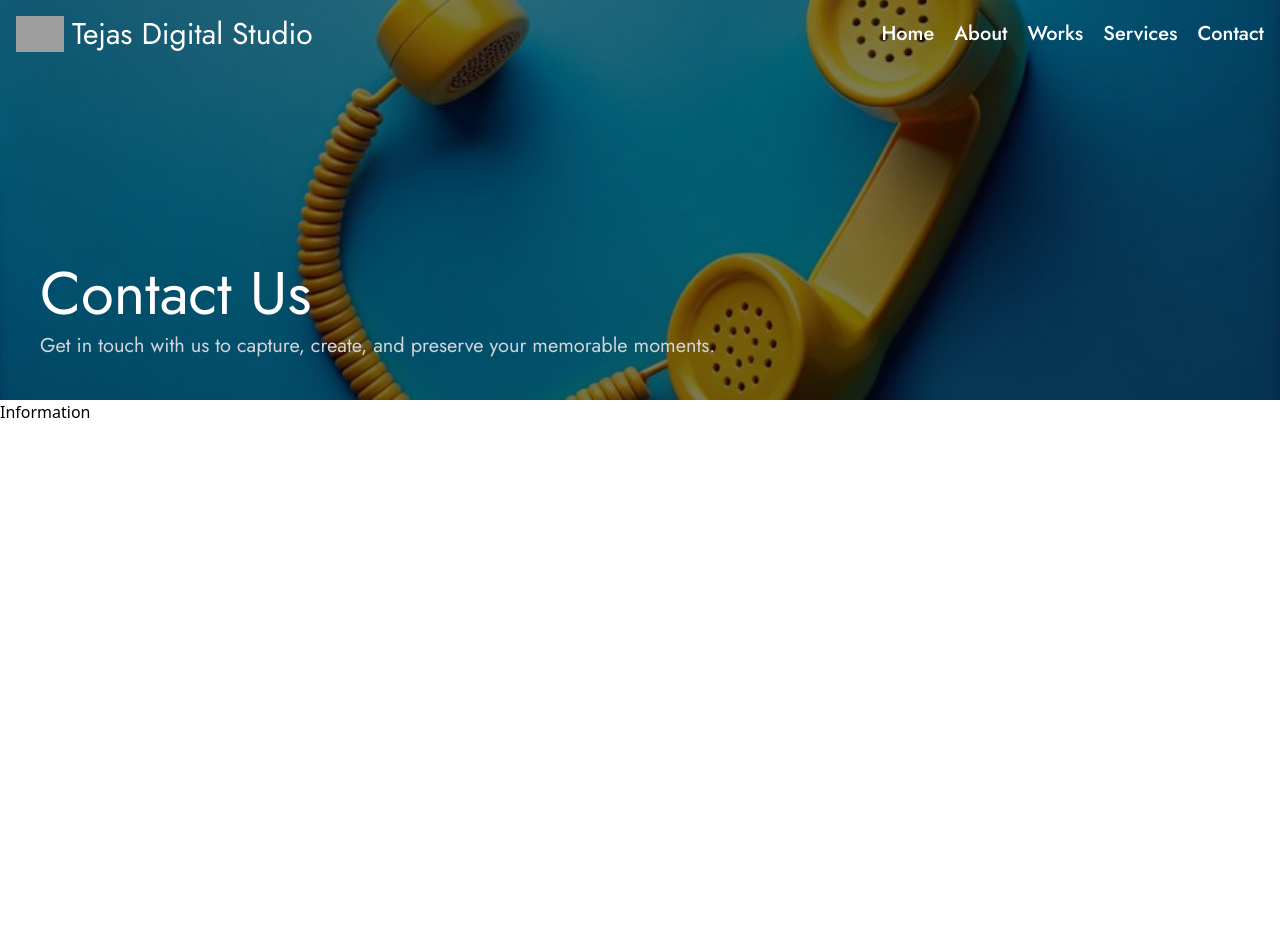
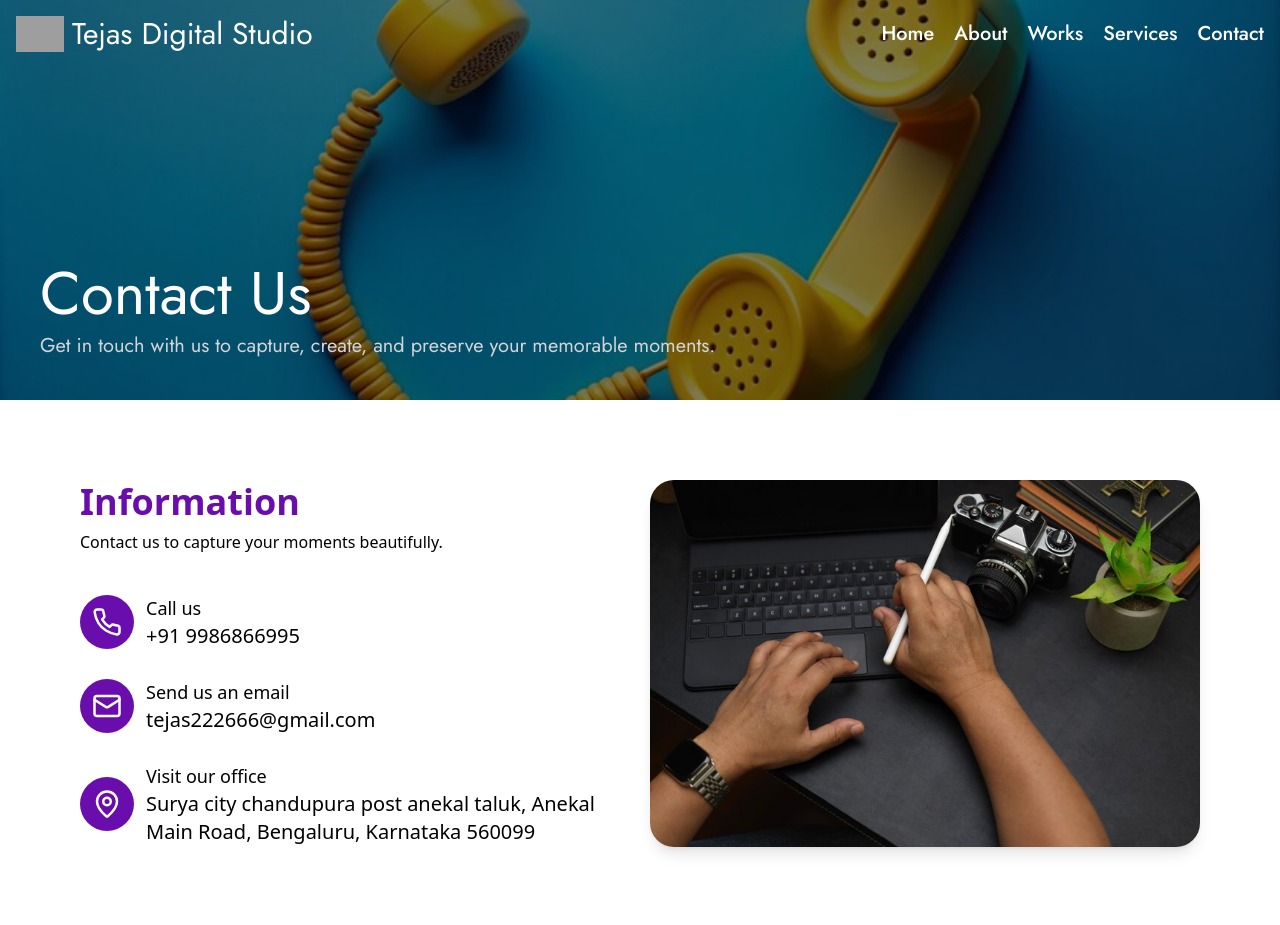
Before and after one commit to TejasNReddy/Tejas_digital_studio, a React (Vite) app: page /Contact in a window 1280 px wide. Shown: the top 925 px of the page. Before the commit the page ends 800 px from the top, so only its background shows below. Built offline with nearby package versions, Linux system fonts and the light colour scheme; grey boxes are pictures that could not be loaded.

Commit message:
my side done

```diff
--- a/src/App.tsx
+++ b/src/App.tsx
@@ -6,11 +6,13 @@ import Works from "./Pages/Works";
 import Contact from "./Pages/Contact";
 import Navbar from "./Components/Navbar/Navbar";
 import Footer from "./Components/Footer/Footer";
+import ScrollToTop from "./Hooks/ScrollToTop";
 
 export default function App() {
   return (
     <>
       <Navbar />
+      <ScrollToTop/>
       <Routes>
         <Route path="/" element={<Home />} />
         <Route path="/About" element={<About />} />
@@ -18,7 +20,7 @@ export default function App() {
         <Route path="/Works" element={<Works />} />
         <Route path="/Contact" element={<Contact />} />
       </Routes>
-      {/* <Footer /> */}
+      <Footer />
     </>
   );
 }
--- /dev/null
+++ b/src/Hooks/ScrollToTop.tsx
@@ -0,0 +1,16 @@
+import  { useEffect } from 'react'
+import { useLocation } from 'react-router-dom';
+
+const ScrollToTop = () => {
+
+  const {pathname} = useLocation()
+
+  useEffect(()=>{
+    window.scrollTo(0, 0);
+  },[pathname])
+
+  return null
+}
+
+
+export default ScrollToTop
--- a/src/Pages/Contact.tsx
+++ b/src/Pages/Contact.tsx
@@ -1,27 +1,62 @@
-import { Phone } from "lucide-react"
-import Contact_hero from "../Components/Contact_page/Contact_hero"
+import { Phone, Mail, MapPin } from "lucide-react";
+import Contact_hero from "../Components/Contact_page/Contact_hero";
+import contact from '../assets/contact_images/contact.jpg'
 
 const Contact = () => {
-
-  const contact_info =[
+  const contact_info = [
     {
-      icon: <Phone size={24} />,
+      icon: <Phone size={30} />,
       title: "Call us",
-      description: "+91 9986866995"
-    }
-  ]
+      description: "+91 9986866995",
+    },
+    {
+      icon: <Mail size={30} />,
+      title: "Send us an email",
+      description: "tejas222666@gmail.com",
+    },
+    {
+      icon: <MapPin size={30} />,
+      title: "Visit our office",
+      description:
+        "Surya city chandupura post anekal taluk, Anekal Main Road, Bengaluru, Karnataka 560099",
+    },
+  ];
 
   return (
     <div>
-      <Contact_hero/>
-      <div>
-        <div>
-          <h1>Information</h1>
-
+      <Contact_hero />
+      <div className="p-10 lg:p-20 w-full h-1/2 flex items-baseline lg:items-center justify-center flex-col lg:flex-row gap-5">
+        <div className="lg:w-1/2 flex gap-10 flex-col ">
+          <div>
+            <h1 className="font-semibold text-4xl text-primary_purple">
+              Information
+            </h1>
+            <p className="mt-2">
+              Contact us to capture your moments beautifully.
+            </p>
+          </div>
+          <div className="flex flex-col gap-7">
+            {contact_info.map((info, index) => (
+              <div key={index} className="flex items-center gap-3">
+                <div className="text-white bg-primary_purple p-3 rounded-full">
+                  {info.icon}
+                </div>
+                <div>
+                  <h2 className="text-lg">{info.title}</h2>
+                  <p className="text-xl font-medium  ">
+                    {info.description}
+                  </p>
+                </div>
+              </div>
+            ))}
+          </div>
+        </div>
+        <div className="lg:w-1/2">
+            <img src={contact} alt="contact" className="rounded-3xl shadow-lg "/>
         </div>
       </div>
     </div>
-  )
-}
+  );
+};
 
-export default Contact
+export default Contact;
```
Also changed, not shown: src/main.tsx (+12 -14 lines), src/assets/contact_images/contact.jpg (added).
